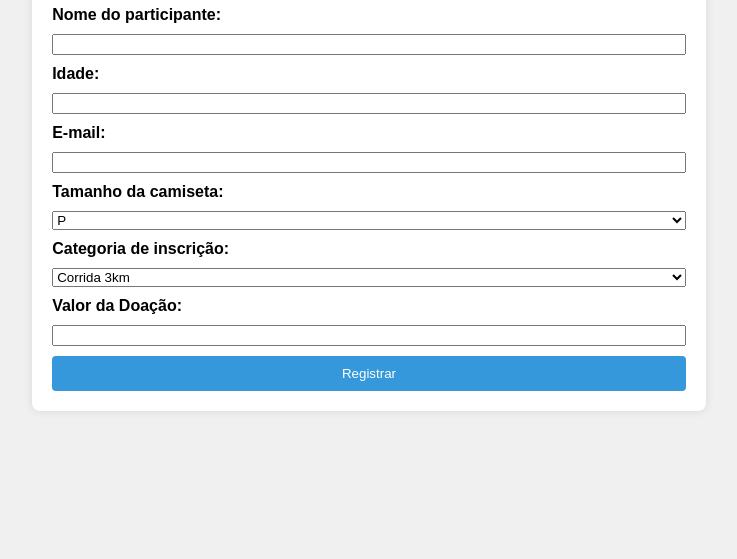
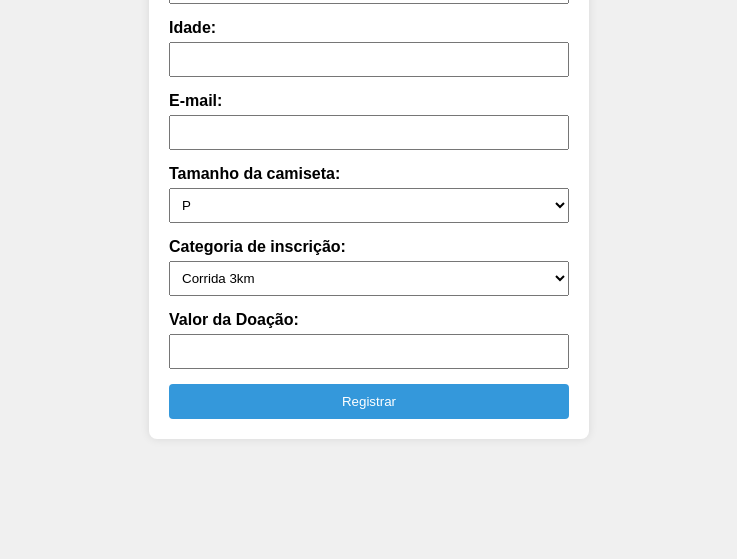
Before and after one commit to keodevspace/SantanderCoders2023, a plain HTML site: page front-end-estatico/aula-4/atividade-de-entrega/index.html in a window 1280 px wide. Shown: the part 241-800 px from the top of the page, without its empty margins (271-1008 px from the left). Drawn offline with Linux system fonts and the light colour scheme.

Commit message:
Atividade de entrega refatorada - sem uso de flexbox

```diff
--- a/front-end-estatico/aula-4/atividade-de-entrega/script.js
+++ b/front-end-estatico/aula-4/atividade-de-entrega/script.js
@@ -19,7 +19,7 @@ document.getElementById('registrationForm').addEventListener('submit', function
         donationAmount
     };
 
-    // chamada à API usando fetch
+    // chamada da API usando fetch
     fetch('http://localhost:3000/participants', {
         method: 'POST',
         headers: {
--- a/front-end-estatico/aula-4/atividade-de-entrega/styles.css
+++ b/front-end-estatico/aula-4/atividade-de-entrega/styles.css
@@ -2,10 +2,6 @@ body {
     font-family: Arial, sans-serif;
     background-color: #f0f0f0;
     margin: 0;
-    display: flex;
-    align-items: center;
-    justify-content: center;
-    height: 100vh;
 }
 
 .container {
@@ -13,15 +9,26 @@ body {
     padding: 20px;
     border-radius: 8px;
     box-shadow: 0 0 10px rgba(0, 0, 0, 0.1);
+    max-width: 400px;
+    margin: 50px auto;
 }
 
 form {
-    display: grid;
-    gap: 10px;
+    margin-top: 20px;
 }
 
 label {
+    display: block;
     font-weight: bold;
+    margin-bottom: 5px;
+}
+
+input,
+select {
+    width: 100%;
+    padding: 8px;
+    margin-bottom: 15px;
+    box-sizing: border-box;
 }
 
 button {
@@ -31,6 +38,7 @@ button {
     border: none;
     border-radius: 4px;
     cursor: pointer;
+    width: 100%;
 }
 
 button:hover {
```
Also changed, not shown: front-end-estatico/aula-4/atividade-de-entrega/index.html (+1 -1 lines).
